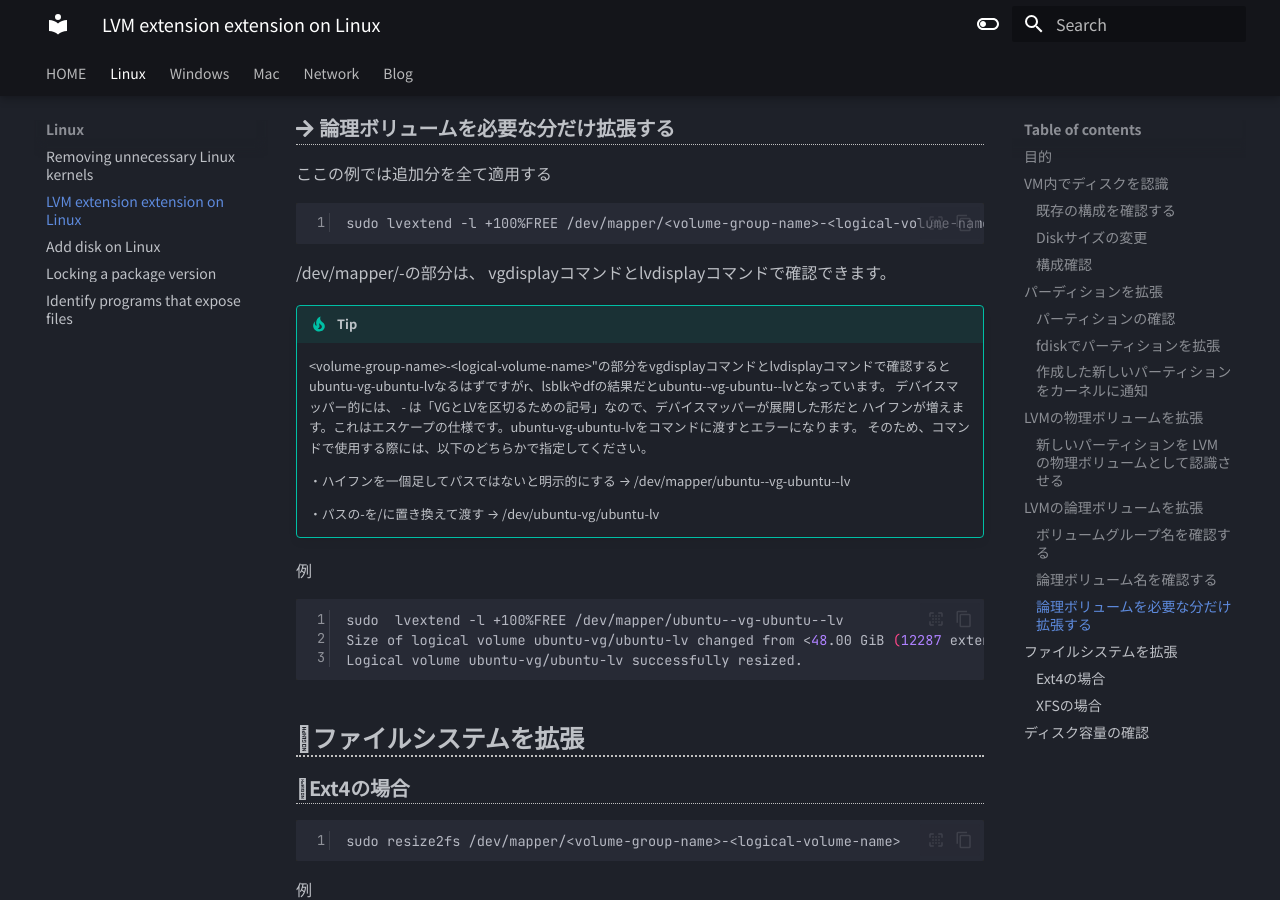
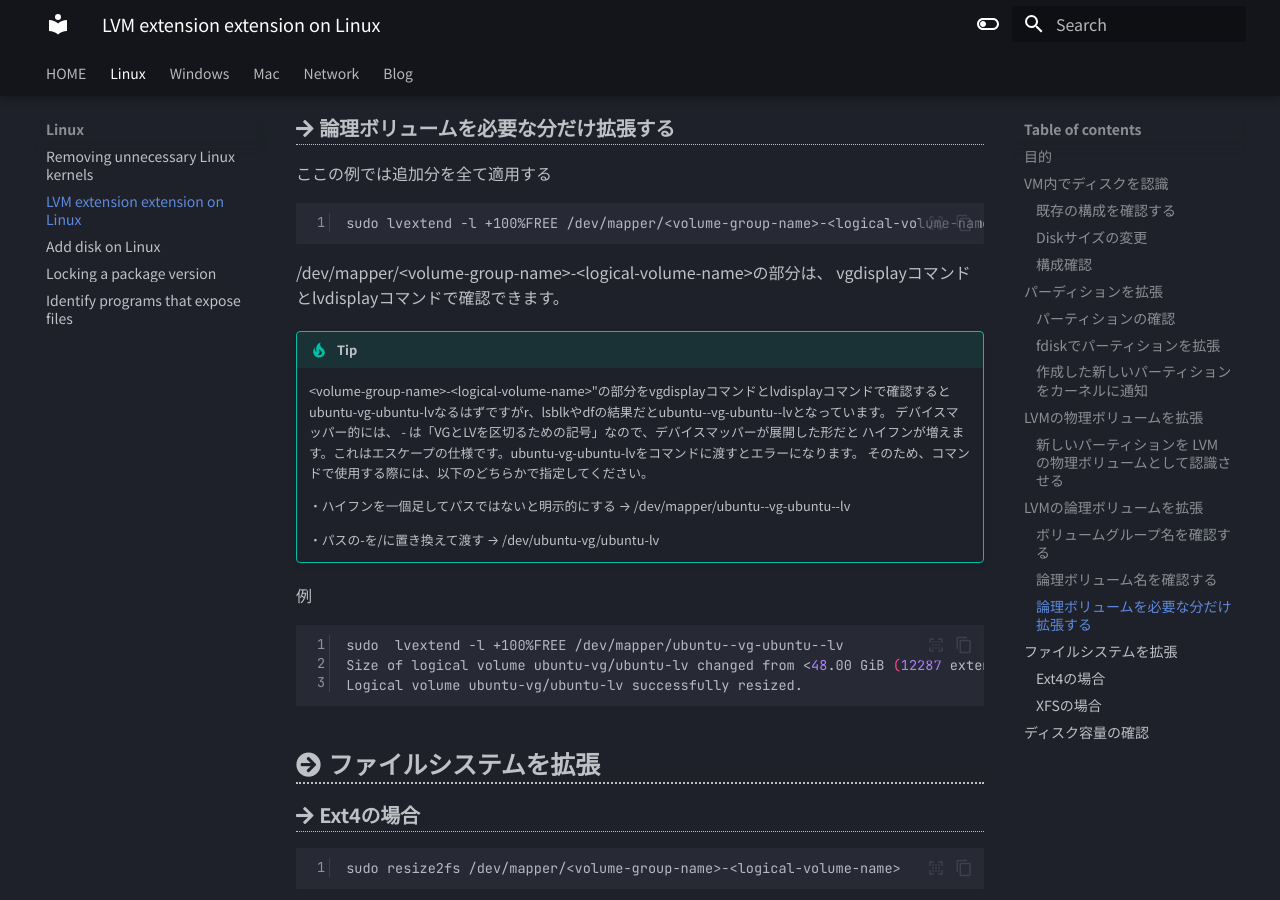
Before and after one commit to shyokote/shyokote.github.io, an MkDocs documentation site: the page built from docs/_linux/linux_extension_extension_on_Linux.md, in a window 1280 px wide and 900 px high, scrolled down 5214 px. Built offline with MkDocs 1.6.1 and Material for MkDocs 9.7.7, drawn with Linux system fonts in a browser that asks for light colours; nearby versions of some CDN libraries.

Commit message:
update:docs/_linux/linux_extension_extension_on_Linux.md

````diff
--- a/docs/_linux/linux_extension_extension_on_Linux.md
+++ b/docs/_linux/linux_extension_extension_on_Linux.md
@@ -234,7 +234,7 @@
 ```bash
 sudo lvextend -l +100%FREE /dev/mapper/<volume-group-name>-<logical-volume-name>
 ```
-/dev/mapper/<volume-group-name>-<logical-volume-name>の部分は、
+/dev/mapper/&lt;volume-group-name&gt;-&lt;logical-volume-name&gt;の部分は、
 vgdisplayコマンドとlvdisplayコマンドで確認できます。
 
 !!! tip
````
Also changed, not shown: site/_linux/linux_extension_extension_on_Linux.html, site/search/search_index.json, site/sitemap.xml, 1 other file.
